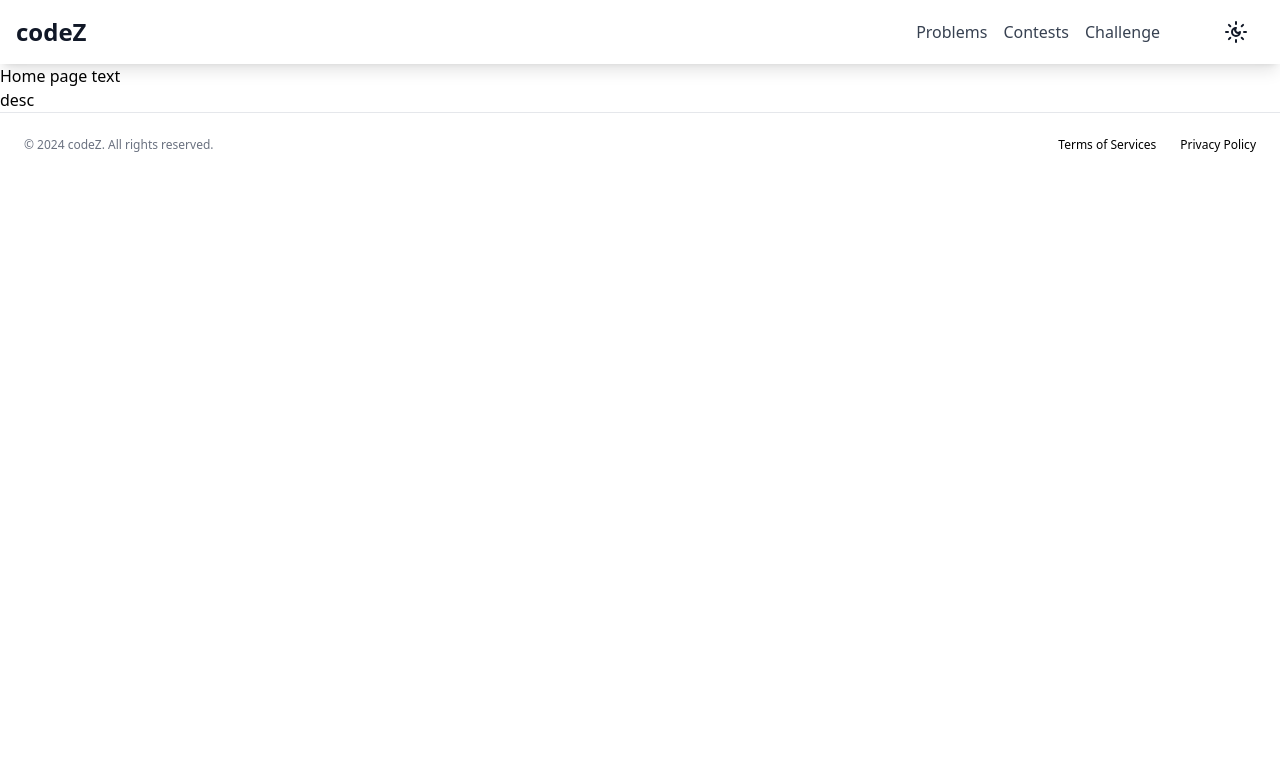
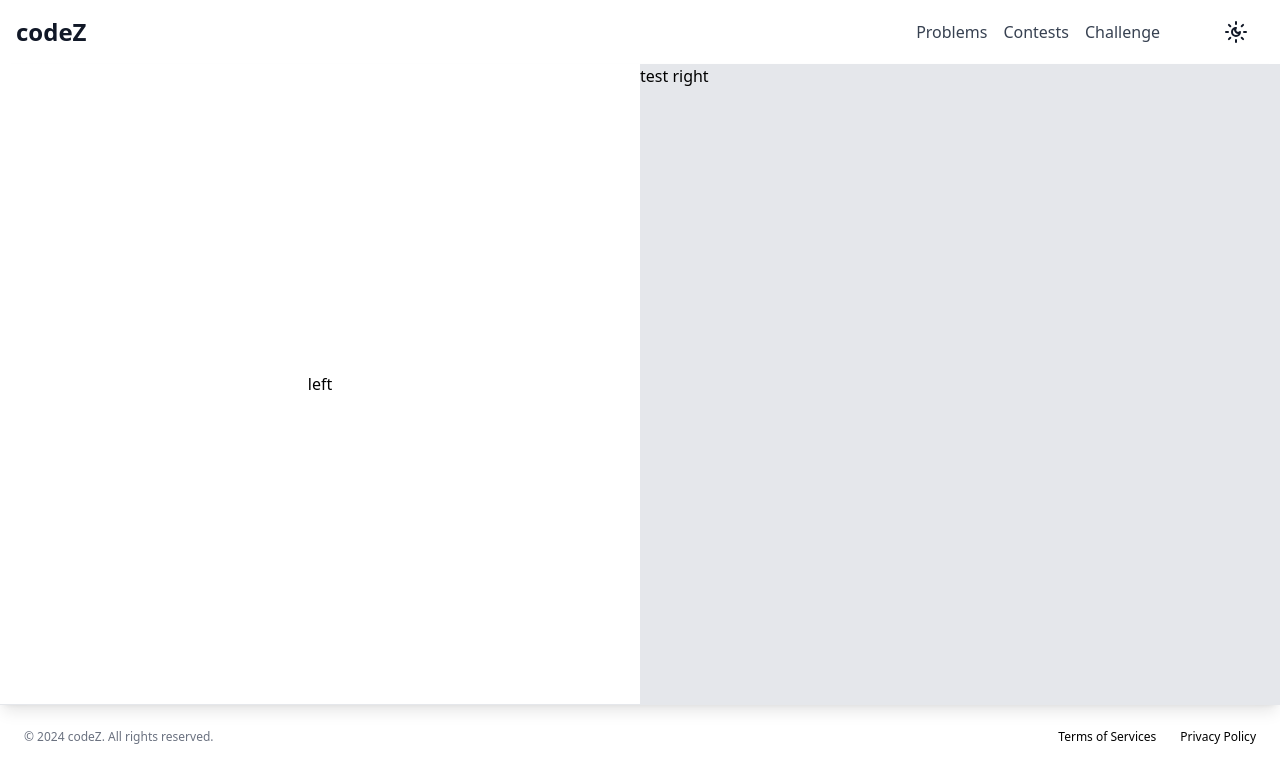
Before and after one commit to bhatganeshdarshan/codeZ, a React (Vite) app: page / in a window 1280 px wide. Shown: the top 782 px of the page. Built offline with nearby package versions, Linux system fonts and the light colour scheme.

Commit message:
home sections created

```diff
--- a/package.json
+++ b/package.json
@@ -19,6 +19,7 @@
   },
   "dependencies": {
     "lucide-react": "^0.447.0",
+    "next": "^14.2.14",
     "react": "^18.3.1",
     "react-dom": "^18.3.1",
     "react-router-dom": "^6.26.2"
--- a/src/App.tsx
+++ b/src/App.tsx
@@ -1,16 +1,15 @@
 import React from "react";
 import Navbar from "./components/Navbar";
 import Footer from "./components/Footer";
-
-const App : React.FC = () =>{
-    return(
-        <div>
-            <Navbar></Navbar>
-            <h1>Home page text</h1>
-            <h3>desc</h3>
-            <Footer/>
-        </div>
-    );
+import Home from "./components/Home";
+const App: React.FC = () => {
+  return (
+    <div>
+      <Navbar></Navbar>
+      <Home />
+      <Footer />
+    </div>
+  );
 };
 
-export default App ;
+export default App;
--- a/src/components/Home.tsx
+++ b/src/components/Home.tsx
@@ -0,0 +1,12 @@
+export default function Home() {
+  return (
+    <div className="flex justify-between shadow-lg h-[80vh]">
+      <div className="flex items-center justify-center bg-white dark:bg-gray-800 w-1/2">
+        <h1>left</h1>
+      </div>
+      <div className="bg-gray-200 dark:bg-gray-600 w-1/2">
+        <h1>test right </h1>
+      </div>
+    </div>
+  );
+}
```
Also changed, not shown: 1 other file (tests, documents, lock files or other folders).
